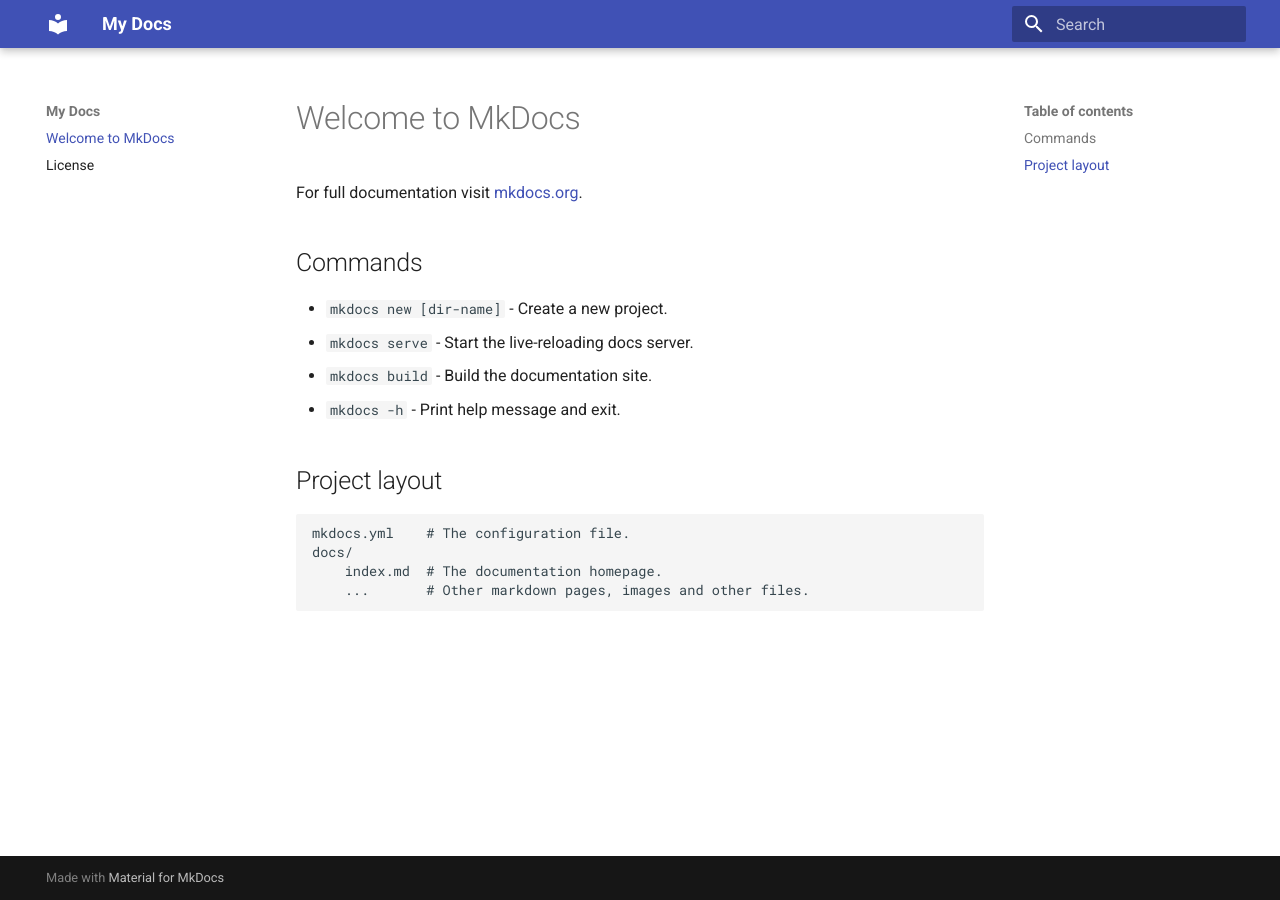
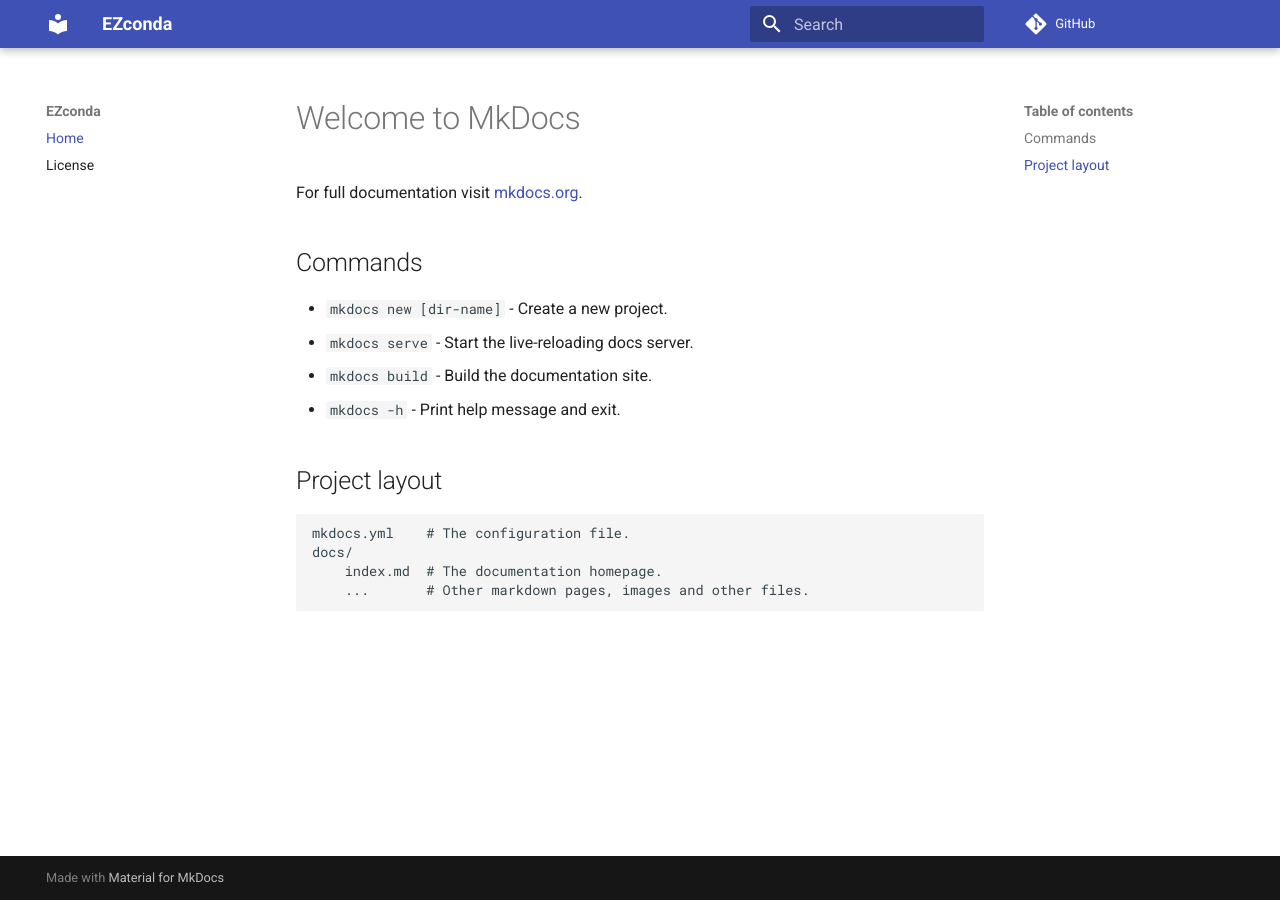
Before and after one commit to SarthakJariwala/ezconda, an MkDocs documentation site: the page built from docs/index.md, in a window 1280 px wide. Built offline with MkDocs 1.6.1 and Material for MkDocs 9.7.7, drawn with Linux system fonts in a browser that asks for light colours; comment, search, counter and statistics services are not loaded.

Commit message:
add CNAME

```diff
--- a/mkdocs.yml
+++ b/mkdocs.yml
@@ -1,4 +1,13 @@
-site_name: My Docs
+site_name: EZconda
+site_url: https://ezconda.sarthakjariwala.com
+site_description: Environment and related file management for conda.
+site_author: Sarthak Jariwala
+
+repo_url: https://github.com/SarthakJariwala/ezconda
 
 theme:
   name: material
+
+nav:
+  - Home : "index.md"
+  - License : "license.md"
```
Also changed, not shown: 1 other file.
